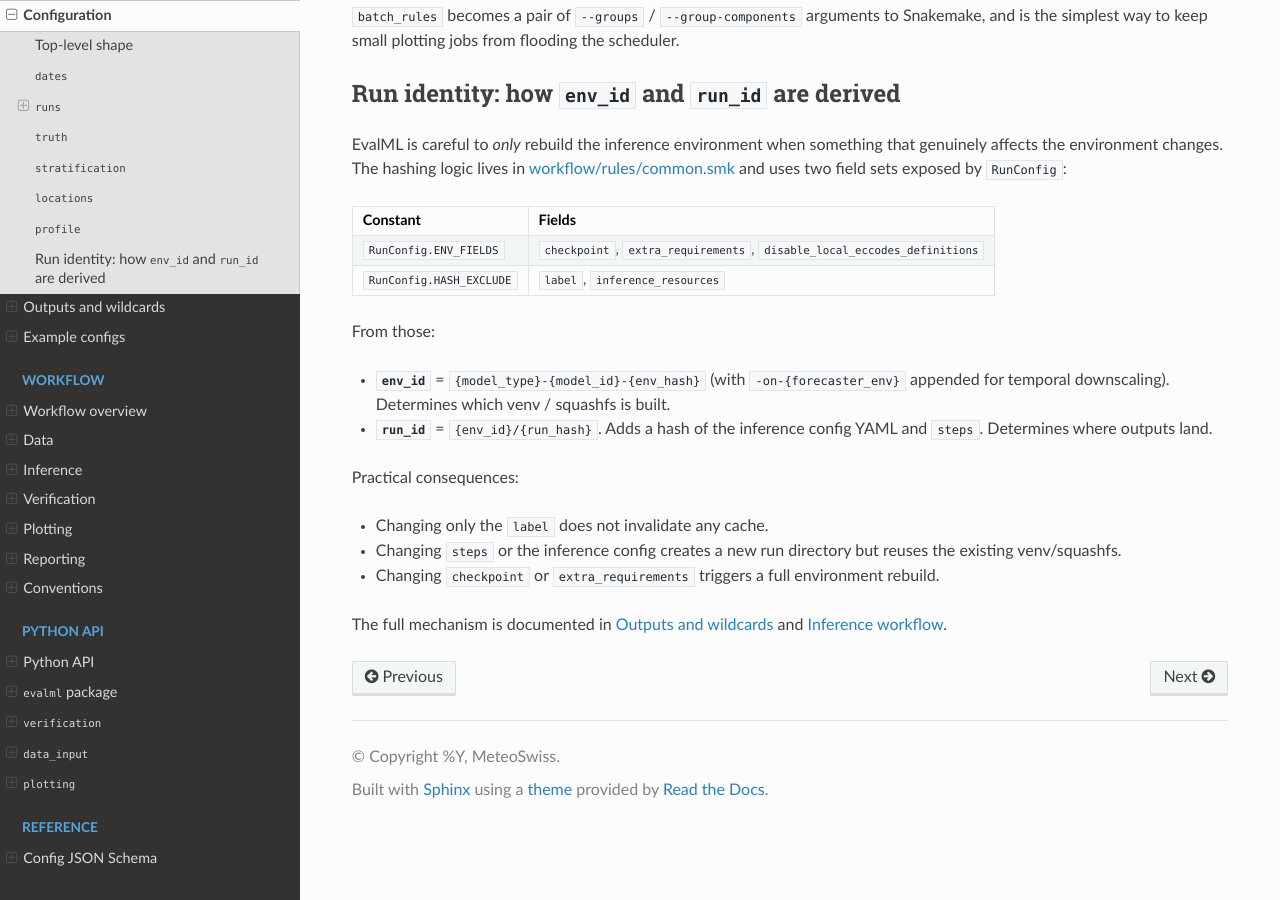
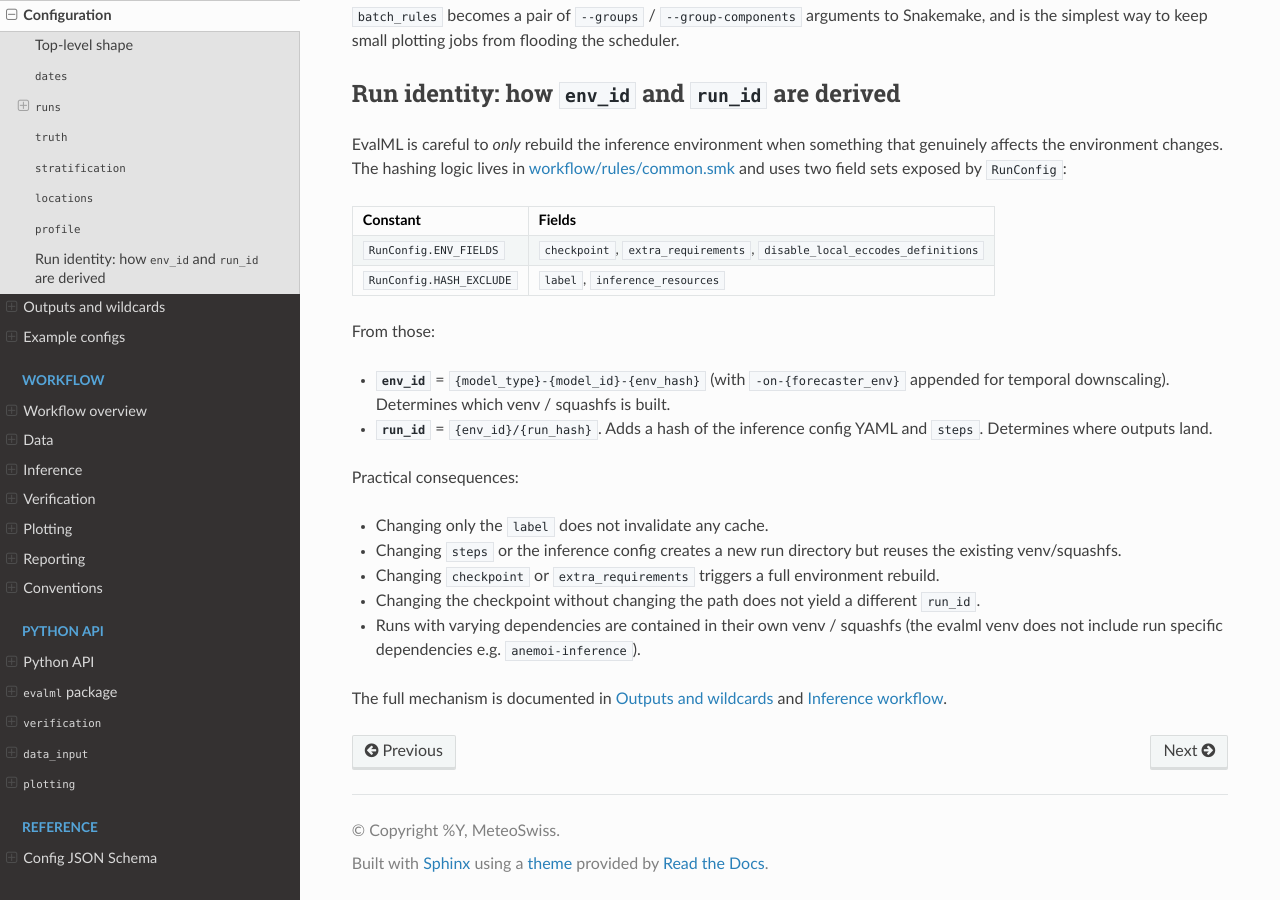
Before and after one commit to MeteoSwiss/evalml, a Sphinx documentation site: the page built from docs/source/user_guide/configuration.md, in a window 1280 px wide and 900 px high, scrolled down 3325 px. Built offline with Sphinx 7.4.7 and the Read the Docs theme 3.1.0, drawn with Linux system fonts in a browser that asks for light colours.

Commit message:
improve docs

```diff
--- a/docs/source/user_guide/configuration.md
+++ b/docs/source/user_guide/configuration.md
@@ -200,6 +200,8 @@ Practical consequences:
   reuses the existing venv/squashfs.
 - Changing `checkpoint` or `extra_requirements` triggers a full environment
   rebuild.
+- Changing the checkpoint without changing the path does not yield a different `run_id`.
+- Runs with varying dependencies are contained in their own venv / squashfs (the evalml venv does not include run specific dependencies e.g. `anemoi-inference`).
 
 The full mechanism is documented in [Outputs and wildcards](outputs.md) and
 [Inference workflow](../workflow/inference.md).
```
Also changed, not shown: docs/source/getting_started/quickstart.md (+2 -0 lines).
